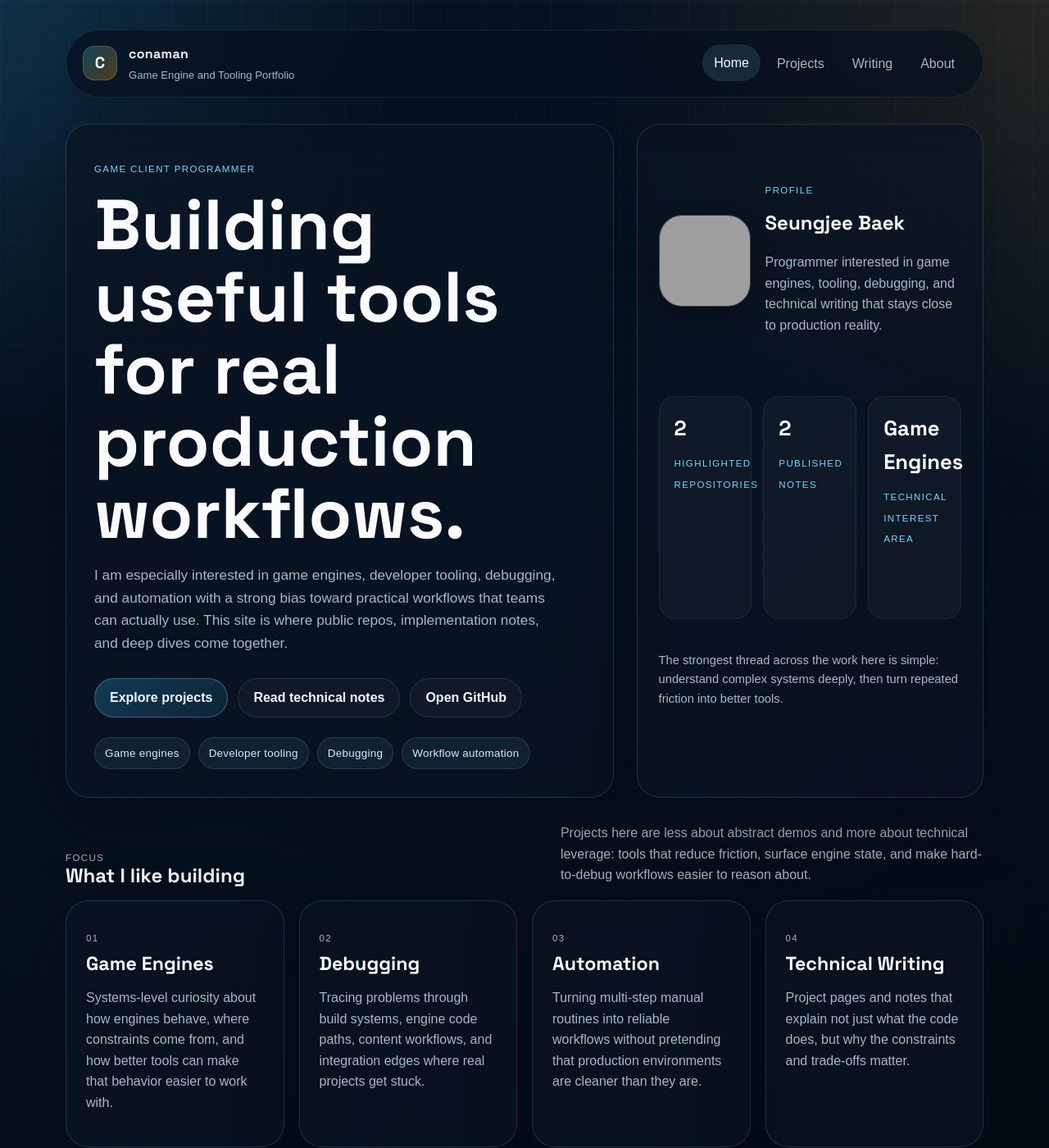
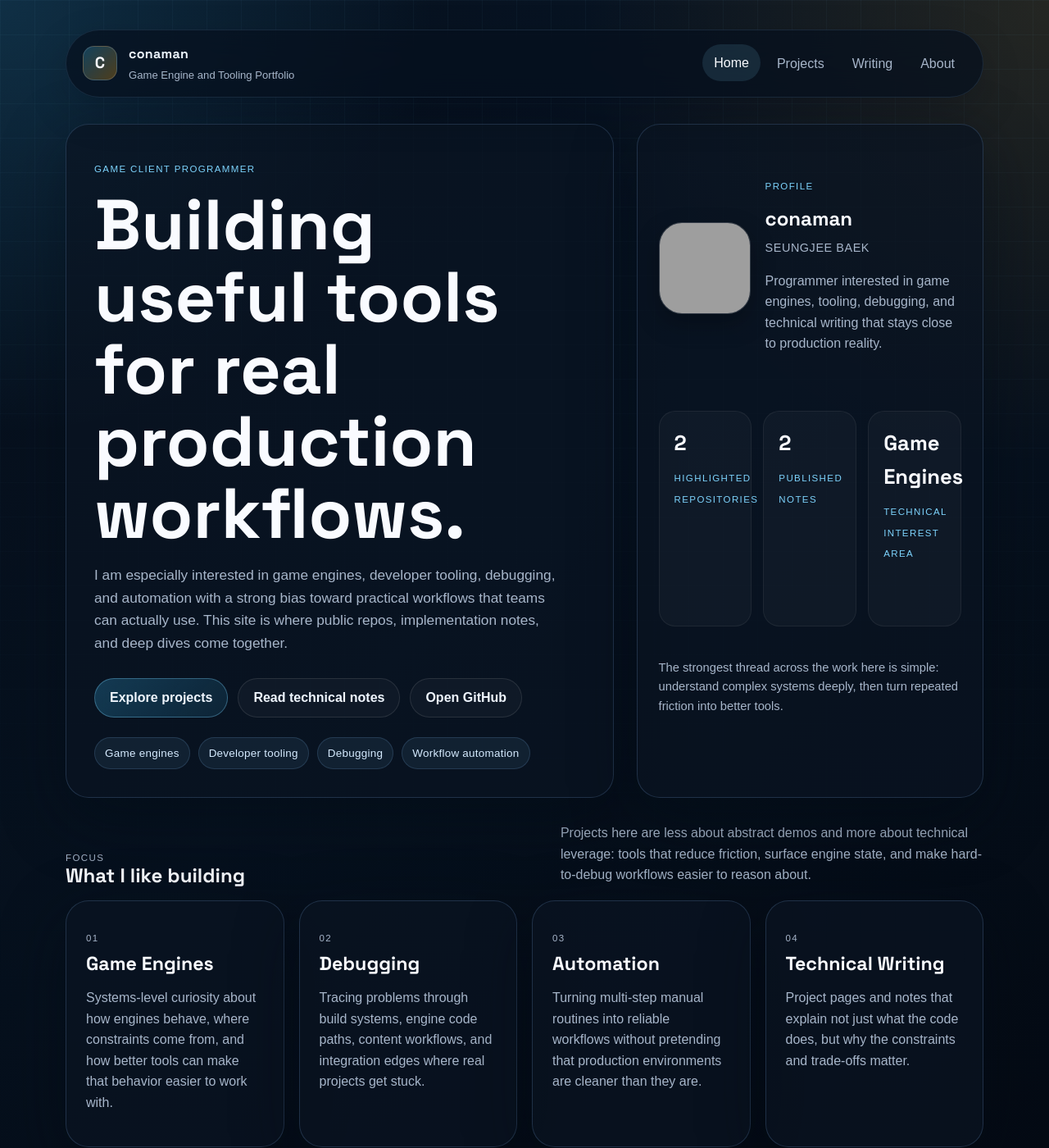
Before and after one commit to conaman/conaman.github.io, a Jekyll site: the page built from index.html, in a window 1280 px wide and 1400 px high. Shown: the whole window at 82% size. Built offline with Jekyll 4.4.1, drawn with Linux system fonts in a browser that asks for light colours; some web fonts are replaced; grey boxes are pictures that could not be loaded.

Commit message:
Emphasize conaman in profile cards

```diff
--- a/about.html
+++ b/about.html
@@ -17,7 +17,8 @@ permalink: /about/
         <img class="profile-card__avatar" src="{{ site.avatar }}" alt="GitHub profile image for conaman">
         <div>
           <p class="section-eyebrow">Profile</p>
-          <h2>conaman</h2>
+          <h2 class="profile-card__name">conaman</h2>
+          <p class="profile-card__subname">Seungjee Baek</p>
           <p>Game client programmer with a strong interest in game engines, developer tooling, debugging, and technical documentation that stays grounded in real production constraints.</p>
         </div>
       </div>
--- a/assets/css/site.css
+++ b/assets/css/site.css
@@ -360,6 +360,14 @@ img {
   font-size: 1.5rem;
 }
 
+.profile-card__subname {
+  margin: 4px 0 10px;
+  color: var(--muted);
+  font-size: 0.9rem;
+  letter-spacing: 0.04em;
+  text-transform: uppercase;
+}
+
 .profile-card__role,
 .microcopy,
 .post-meta,
--- a/index.html
+++ b/index.html
@@ -27,7 +27,8 @@ nav_key: home
       <img class="profile-card__avatar" src="{{ site.avatar }}" alt="GitHub profile image for conaman">
       <div>
         <p class="section-eyebrow">Profile</p>
-        <h2 class="profile-card__name">Seungjee Baek</h2>
+        <h2 class="profile-card__name">conaman</h2>
+        <p class="profile-card__subname">Seungjee Baek</p>
         <p class="profile-card__role">Programmer interested in game engines, tooling, debugging, and technical writing that stays close to production reality.</p>
       </div>
     </div>
```
